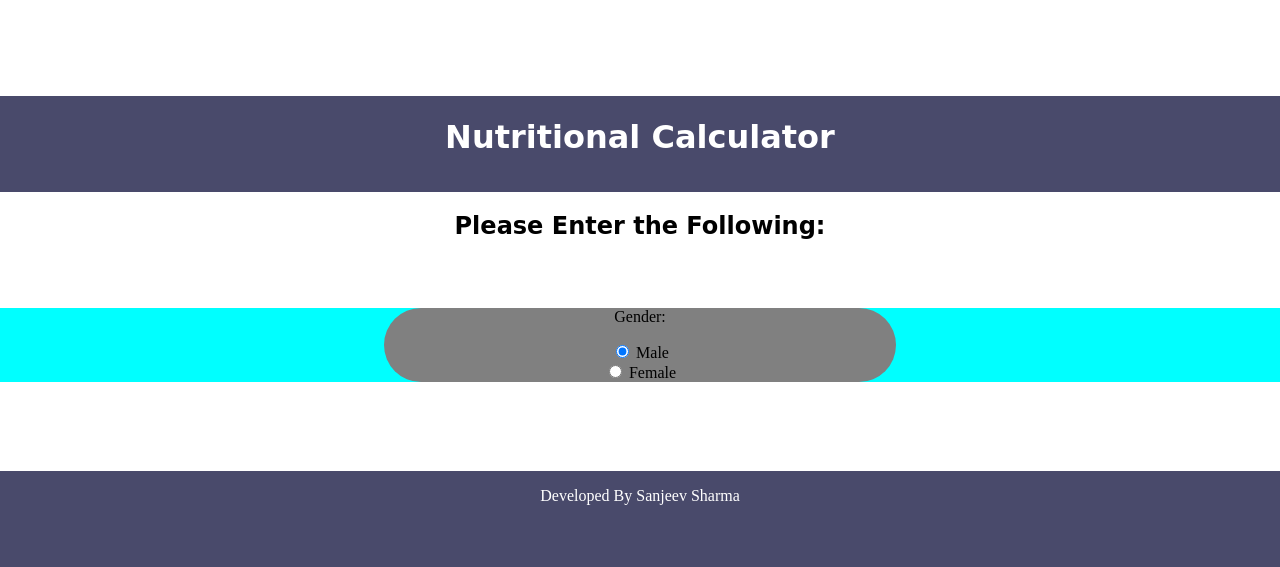
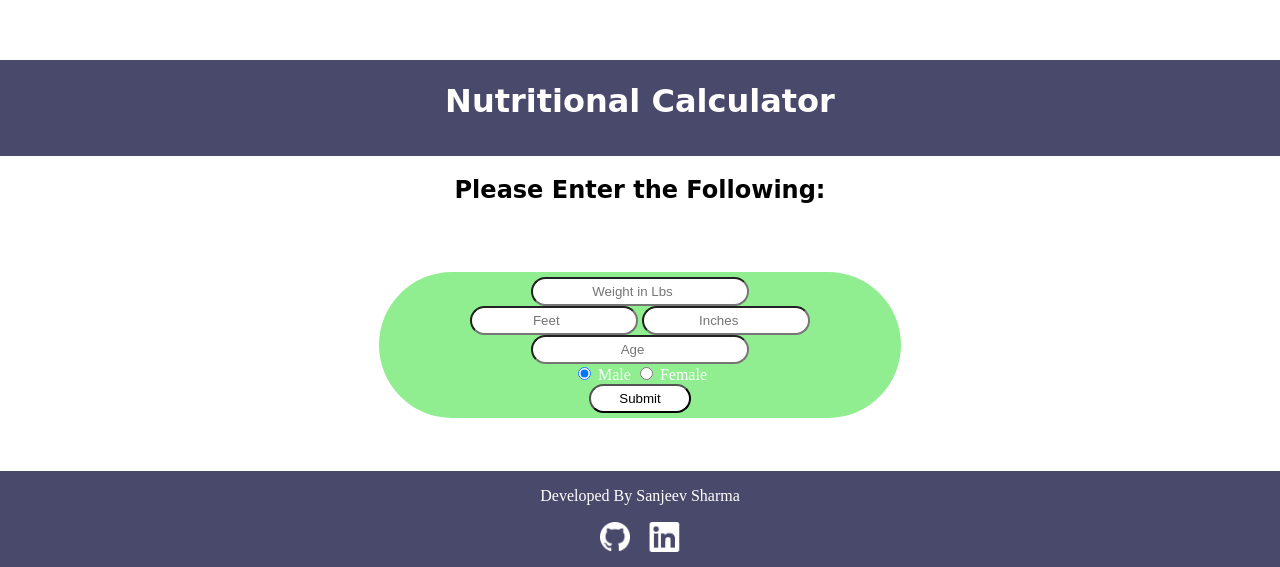
Before and after one commit to Codeofsanju/Nutrition-Calculator, a plain HTML site: page index.html in a window 1280 px wide. Shown: the part 233-800 px from the top of the page. Drawn offline with Linux system fonts and the light colour scheme; a web font is replaced by a local one.

Commit message:
Submission form and social links done

```diff
--- a/index.html
+++ b/index.html
@@ -22,14 +22,27 @@
 
     <div class = "Form">
         <form>
-            <p class = "FormTitle"> Gender: </p>
-            <input type="radio" name="gender" value="male" checked> Male<br>
-            <input type="radio" name="gender" value="female"> Female<br>
+            <input class = "NumberInput" type="number" placeholder="Weight in Lbs"/>
+            <span style="display:inline-block">
+                <input class = "NumberInput2" type= "number" placeholder="Feet"/>
+                <input class = "NumberInput2" type= "number" placeholder="Inches"/>
+            </span>
+            <input class = "NumberInput" type = "number" placeholder="Age">
+            <input type="radio" name="gender" value="male" checked> <span> Male</span>
+            <input type="radio" name="gender" value="female"> <span> Female</span>
+            <button class = "button" type="submit">Submit</button>
         </form>
     </div>
 
     <div class = "Footer">
         <p> Developed By Sanjeev Sharma </p>
+        <form class = 'links 'action = "https://github.com/Codeofsanju">
+            <button class = 'social'> <img src = "GitHub.png"> </button>
+          </form>
+
+          <form class = 'links' action = "https://www.linkedin.com/in/sanjeev-sharma-10b731168/">
+            <button class = 'social'> <img id = 'linkedIn'src = "linked.png" > </button>
+          </form>
     </div>
     <!-- <script src='js/guessing-game.js'></script> -->
     <!-- uncomment the script tag above when you are ready to add JavaScript to your document -->
--- a/main.css
+++ b/main.css
@@ -48,15 +48,53 @@ body{
     height: auto;
     width: auto;
     margin: 0 auto;
-    background: aqua;
-
+    color: white;
 }
 
-.Form form{
+.Form form, .NumberInput, .NumberInput2, .button{
     text-align: center;
     margin: 0 auto;
     height: auto;
     width: 40%;
-    background: grey;
+    background: lightgreen;
     border-radius: 9999em;
+    padding: 5px;
 }
+
+
+
+.NumberInput{
+    display: block;
+    background: white;
+}
+
+.NumberInput2{
+    display: inline-block;
+    background: white;
+}
+.button{
+    display: block;
+    background: white;
+    width: 20%;
+}
+
+
+img{
+    width: 30px;
+    height: 30px;
+}
+#linkedIn{
+    width: 35px;
+    height: 30px;
+}
+.social{
+    transition-duration: 0.7s;
+    background-color: transparent;
+    border: transparent;
+    border-radius: 9999em;
+    margin-top: 0;
+}
+.links{
+    position: relative;
+    display: inline-block;
+}
```
Also changed, not shown: GitHub.png (added), linked.png (added).
